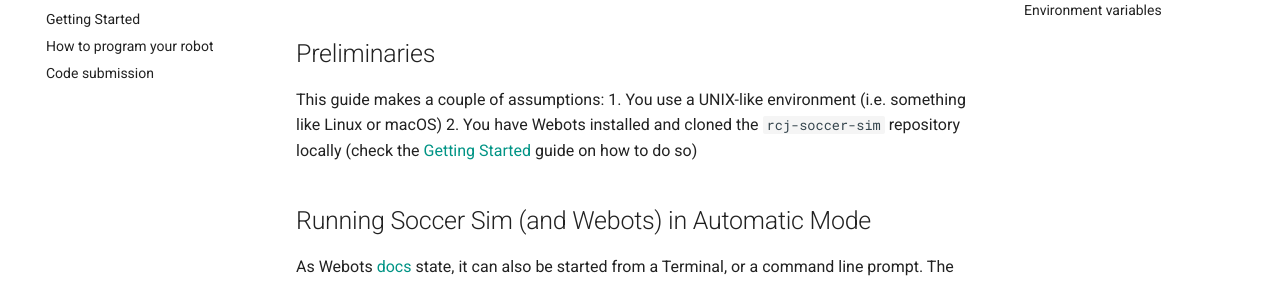
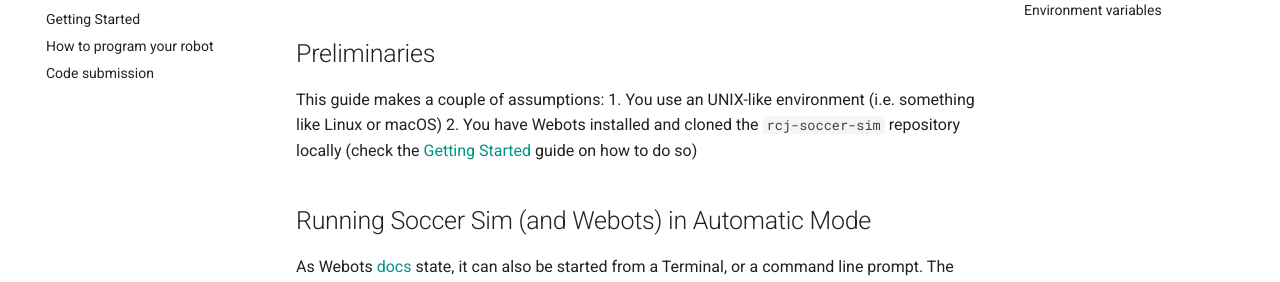
Before and after one commit to robocup-junior/rcj-soccersim, an MkDocs documentation site: the page built from docs/docs/how_to_run_sim.md, in a window 1280 px wide and 900 px high, scrolled down 318 px. Shown: the part 170-452 px from the top of the window. Built offline with MkDocs 1.6.1 and Material for MkDocs 9.7.7, drawn with Linux system fonts in a browser that asks for light colours.

Commit message:
Update docs/docs/how_to_run_sim.md
Co-authored-by: Adrián Matejov <ado.matejov@gmail.com>

```diff
--- a/docs/docs/how_to_run_sim.md
+++ b/docs/docs/how_to_run_sim.md
@@ -20,7 +20,7 @@ an output in form of either an MPEG-4 video or a HTML site.
 ## Preliminaries
 
 This guide makes a couple of assumptions:
-1. You use a UNIX-like environment (i.e. something like Linux or macOS)
+1. You use an UNIX-like environment (i.e. something like Linux or macOS)
 2. You have Webots installed and cloned the `rcj-soccer-sim` repository locally
    (check the [Getting Started](./getting_started.md) guide on how to do so)
 
```
